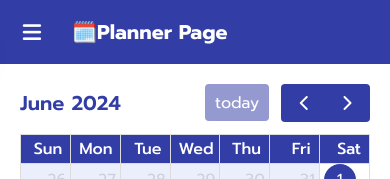
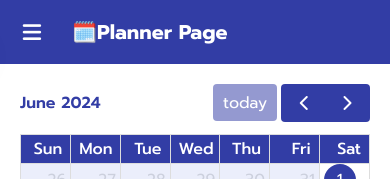
Before and after one commit to ice6504/-Final-Project-Front-end---Dev-Init-, a Next.js app: page /planner in a window 390 px wide. Shown: the top 179 px of the page. Built offline with nearby package versions, Linux system fonts and the light colour scheme.

Commit message:
fix empty text inputEvent

```diff
--- a/src/app/globals.css
+++ b/src/app/globals.css
@@ -63,7 +63,7 @@
   }
 
   .fc-toolbar-title {
-    @apply text-xl sm:text-3xl text-primary font-semibold;
+    @apply max-[350px]:text-xs text-base sm:text-3xl text-primary font-semibold;
   }
 
   .fc-col-header-cell {
@@ -120,6 +120,10 @@
     @apply bg-primary/80;
   }
 
+  &.fc-direction-ltr .fc-toolbar > * > :not(:first-child) {
+    @apply max-sm:ml-1;
+  }
+
   &.fc-v-event {
     @apply bg-primary/90;
   }
--- a/src/app/planner/page.tsx
+++ b/src/app/planner/page.tsx
@@ -57,7 +57,9 @@ function PlannerPage() {
   const handleEventDrop = (arg: any) => {
     const { event } = arg;
     const updatedEvents = allEvents.map((ev) =>
-      ev.id === Number(event.id) ? { ...ev, date: event.startStr, endDate: event.endStr } : ev
+      ev.id === Number(event.id)
+        ? { ...ev, date: event.startStr, endDate: event.endStr }
+        : ev
     );
     setAllEvents(updatedEvents);
     saveEventsToLocalStorage(updatedEvents);
@@ -77,6 +79,7 @@ function PlannerPage() {
   const handleFormSubmit = (event: React.FormEvent) => {
     event.preventDefault();
     // Add new event
+    if (inputTitle.trim()) {
       const newEvent: Event = {
         id: Date.now(),
         title: inputTitle,
@@ -86,6 +89,7 @@ function PlannerPage() {
       setAllEvents([...allEvents, newEvent]);
       saveEventsToLocalStorage([...allEvents, newEvent]); // Save events after add
       toggleModal();
+    }
   };
 
   const handleEditFormSubmit = (event: React.FormEvent) => {
```
Lines whose indentation alone changed are shown as unchanged.
